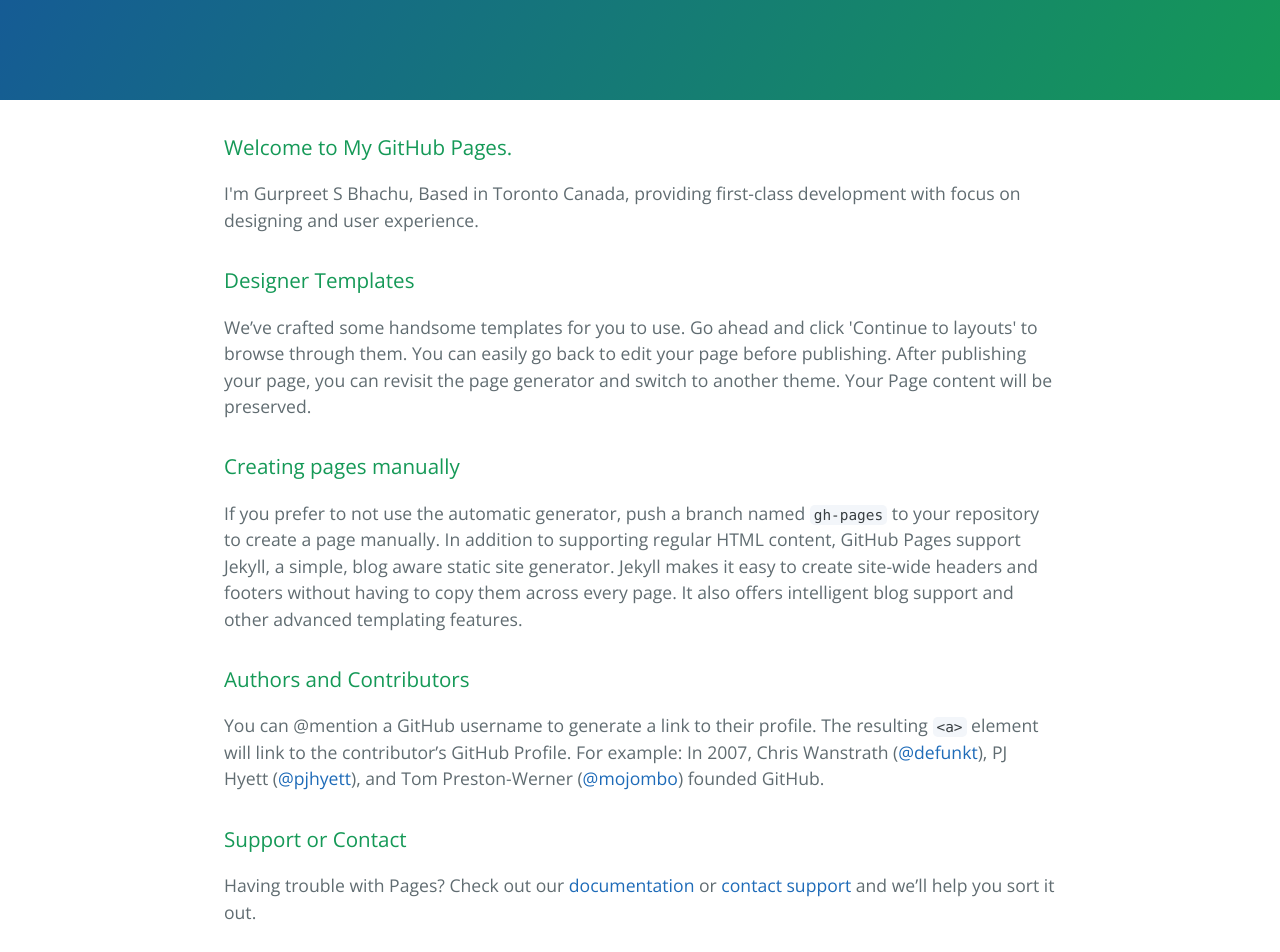
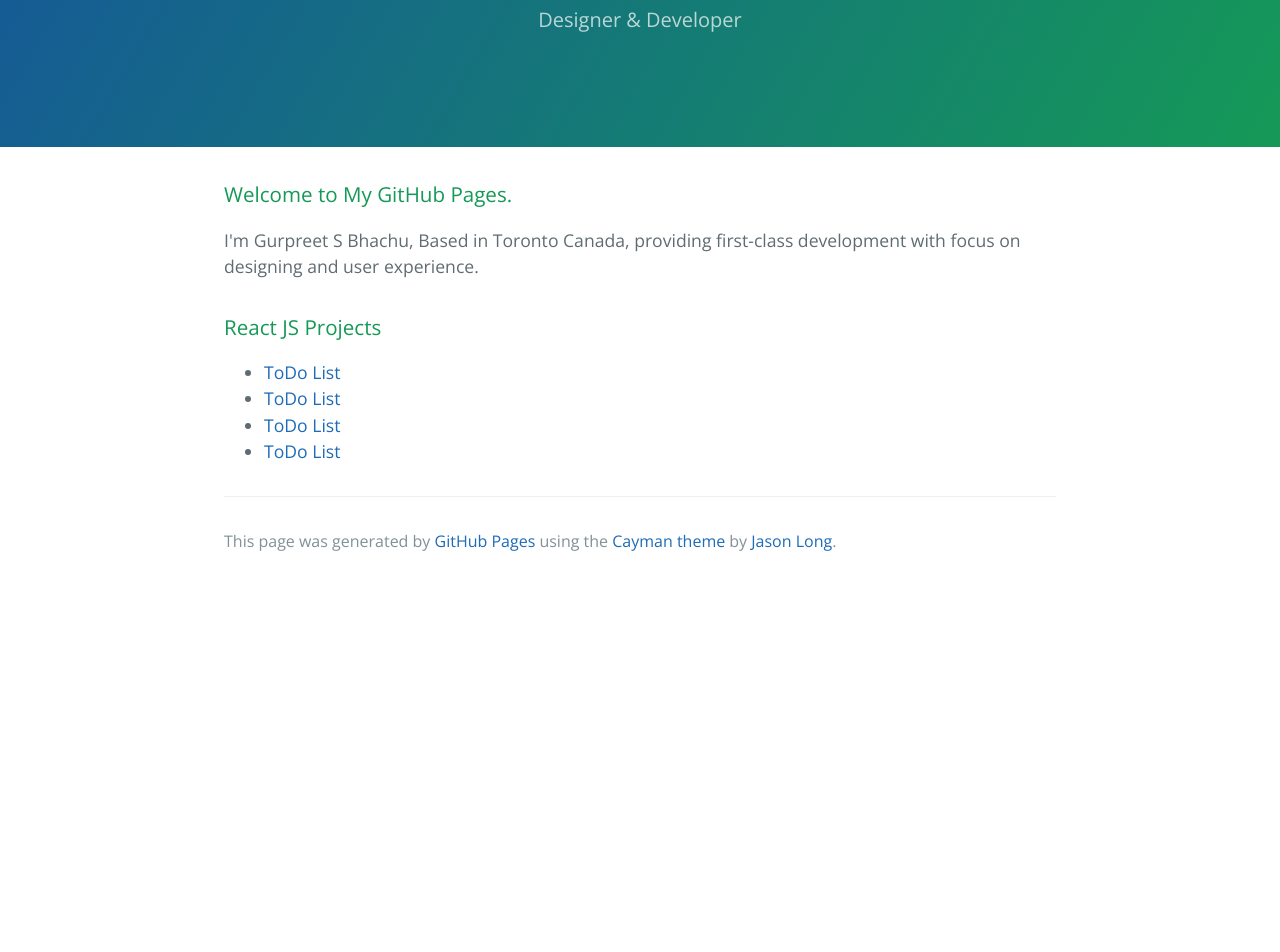
Before and after one commit to gurpreetsbhachu/gurpreetsbhachu.github.io, a plain HTML site: page index.html in a window 1280 px wide. Shown: the part 170-1122 px from the top of the page. After the commit the page ends 800 px from the top, so only its background shows below. Drawn offline with nearby package versions, Linux system fonts and the light colour scheme.

Commit message:
Update index.html

```diff
--- a/index.html
+++ b/index.html
@@ -11,8 +11,8 @@
   </head>
   <body>
     <section class="page-header">
-      <h1 class="project-name">Gurpreetsbhachu.GitHub.io</h1>
-      <h2 class="project-tagline"></h2>
+      <h1 class="project-name">Gurpreet S Bhachu</h1>
+      <h2 class="project-tagline">Designer & Developer</h2>
     </section>
 
     <section class="main-content">
@@ -20,17 +20,16 @@
 <a id="welcome-to-github-pages" class="anchor" href="#welcome-to-github-pages" aria-hidden="true"><span aria-hidden="true" class="octicon octicon-link"></span></a>Welcome to My GitHub Pages.</h3>
 <p>I'm Gurpreet S Bhachu, Based in Toronto Canada, providing first-class development with focus on designing and user experience.</p>
 <h3>
-<a id="designer-templates" class="anchor" href="#designer-templates" aria-hidden="true"><span aria-hidden="true" class="octicon octicon-link"></span></a>Designer Templates</h3>
-<p>We’ve crafted some handsome templates for you to use. Go ahead and click 'Continue to layouts' to browse through them. You can easily go back to edit your page before publishing. After publishing your page, you can revisit the page generator and switch to another theme. Your Page content will be preserved.</p>
+
+  <a class="anchor" href="" aria-hidden="true"><span aria-hidden="true" class="octicon octicon-link"></span></a>React JS Projects</h3>
+<ul>
+  <li><a href="https://github.com/gurpreetsbhachu/todoapp_reactjs" target="_blank">ToDo List</a></li>
+  <li><a href="https://github.com/gurpreetsbhachu/todoapp_reactjs" target="_blank">ToDo List</a></li>
+  <li><a href="https://github.com/gurpreetsbhachu/todoapp_reactjs" target="_blank">ToDo List</a></li>
+  <li><a href="https://github.com/gurpreetsbhachu/todoapp_reactjs" target="_blank">ToDo List</a></li>
+</ul>
 <h3>
-<a id="creating-pages-manually" class="anchor" href="#creating-pages-manually" aria-hidden="true"><span aria-hidden="true" class="octicon octicon-link"></span></a>Creating pages manually</h3>
-<p>If you prefer to not use the automatic generator, push a branch named <code>gh-pages</code> to your repository to create a page manually. In addition to supporting regular HTML content, GitHub Pages support Jekyll, a simple, blog aware static site generator. Jekyll makes it easy to create site-wide headers and footers without having to copy them across every page. It also offers intelligent blog support and other advanced templating features.</p>
-<h3>
-<a id="authors-and-contributors" class="anchor" href="#authors-and-contributors" aria-hidden="true"><span aria-hidden="true" class="octicon octicon-link"></span></a>Authors and Contributors</h3>
-<p>You can @mention a GitHub username to generate a link to their profile. The resulting <code>&lt;a&gt;</code> element will link to the contributor’s GitHub Profile. For example: In 2007, Chris Wanstrath (<a class="user-mention" data-hovercard-type="user" data-hovercard-url="/users/defunkt/hovercard" data-octo-click="hovercard-link-click" data-octo-dimensions="link_type:self" href="https://github.com/defunkt">@defunkt</a>), PJ Hyett (<a class="user-mention" data-hovercard-type="user" data-hovercard-url="/users/pjhyett/hovercard" data-octo-click="hovercard-link-click" data-octo-dimensions="link_type:self" href="https://github.com/pjhyett">@pjhyett</a>), and Tom Preston-Werner (<a class="user-mention" data-hovercard-type="user" data-hovercard-url="/users/mojombo/hovercard" data-octo-click="hovercard-link-click" data-octo-dimensions="link_type:self" href="https://github.com/mojombo">@mojombo</a>) founded GitHub.</p>
-<h3>
-<a id="support-or-contact" class="anchor" href="#support-or-contact" aria-hidden="true"><span aria-hidden="true" class="octicon octicon-link"></span></a>Support or Contact</h3>
-<p>Having trouble with Pages? Check out our <a href="https://help.github.com/pages">documentation</a> or <a href="https://github.com/contact">contact support</a> and we’ll help you sort it out.</p>
+
 
       <footer class="site-footer">
 
```
